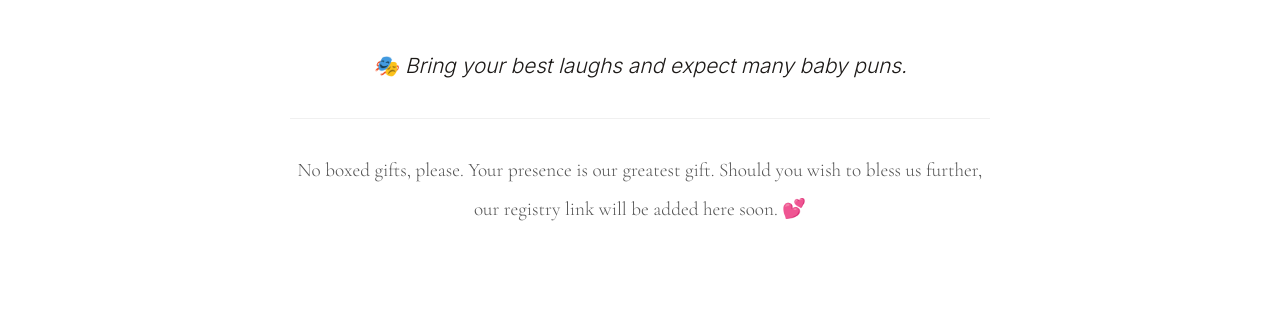
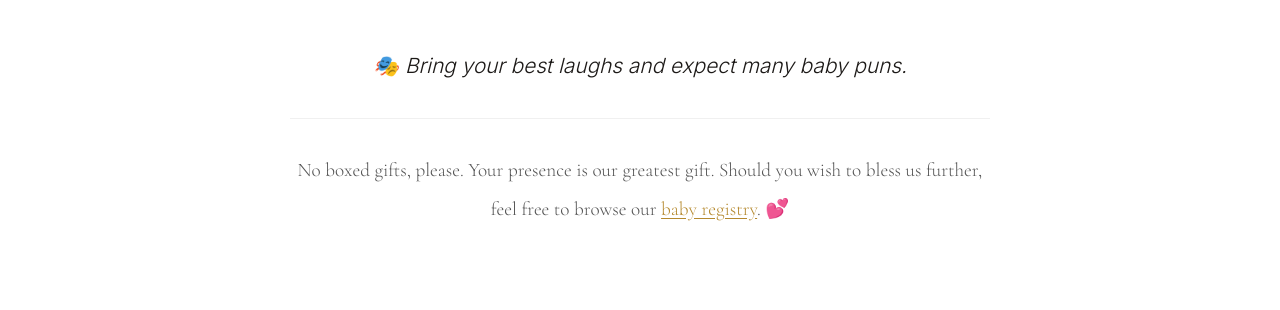
Before and after one commit to golubot-1/baby-shower-avani-rupam, a website: page index.html in a window 1280 px wide. Shown: the part 4645-4955 px from the top of the page. Drawn offline with nearby package versions, Linux system fonts and the light colour scheme; animation ran at ten frames a second.

Commit message:
Update Director's Memo: add baby registry link
Co-Authored-By: Claude Opus 4.6 (1M context) <noreply@anthropic.com>

```diff
--- a/index.html
+++ b/index.html
@@ -1096,7 +1096,7 @@
       <p class="act-label gsap-reveal">— Director's Memo —</p>
       <div style="max-width: 700px; margin: 3rem auto 0; line-height: 2;">
         <p class="gsap-reveal" style="font-size: clamp(1.05rem, 3.5vw, 1.3rem); font-style: italic; border-bottom: 1px solid #f0f0f0; padding-bottom: 2rem;">🎭 Bring your best laughs and expect many baby puns.</p>
-        <p class="gsap-reveal" style="font-size: clamp(1rem, 3.2vw, 1.2rem); padding: 2rem 0; color: #555; font-family: 'Cormorant Garamond', serif;">No boxed gifts, please. Your presence is our greatest gift. Should you wish to bless us further, our registry link will be added here soon. 💕</p>
+        <p class="gsap-reveal" style="font-size: clamp(1rem, 3.2vw, 1.2rem); padding: 2rem 0; color: #555; font-family: 'Cormorant Garamond', serif;">No boxed gifts, please. Your presence is our greatest gift. Should you wish to bless us further, feel free to browse our <a href="https://my.babylist.com/avani-rupam" target="_blank" style="color: var(--gold); text-decoration: underline; text-underline-offset: 3px;">baby registry</a>. 💕</p>
       </div>
     </div>
   </section>
```
